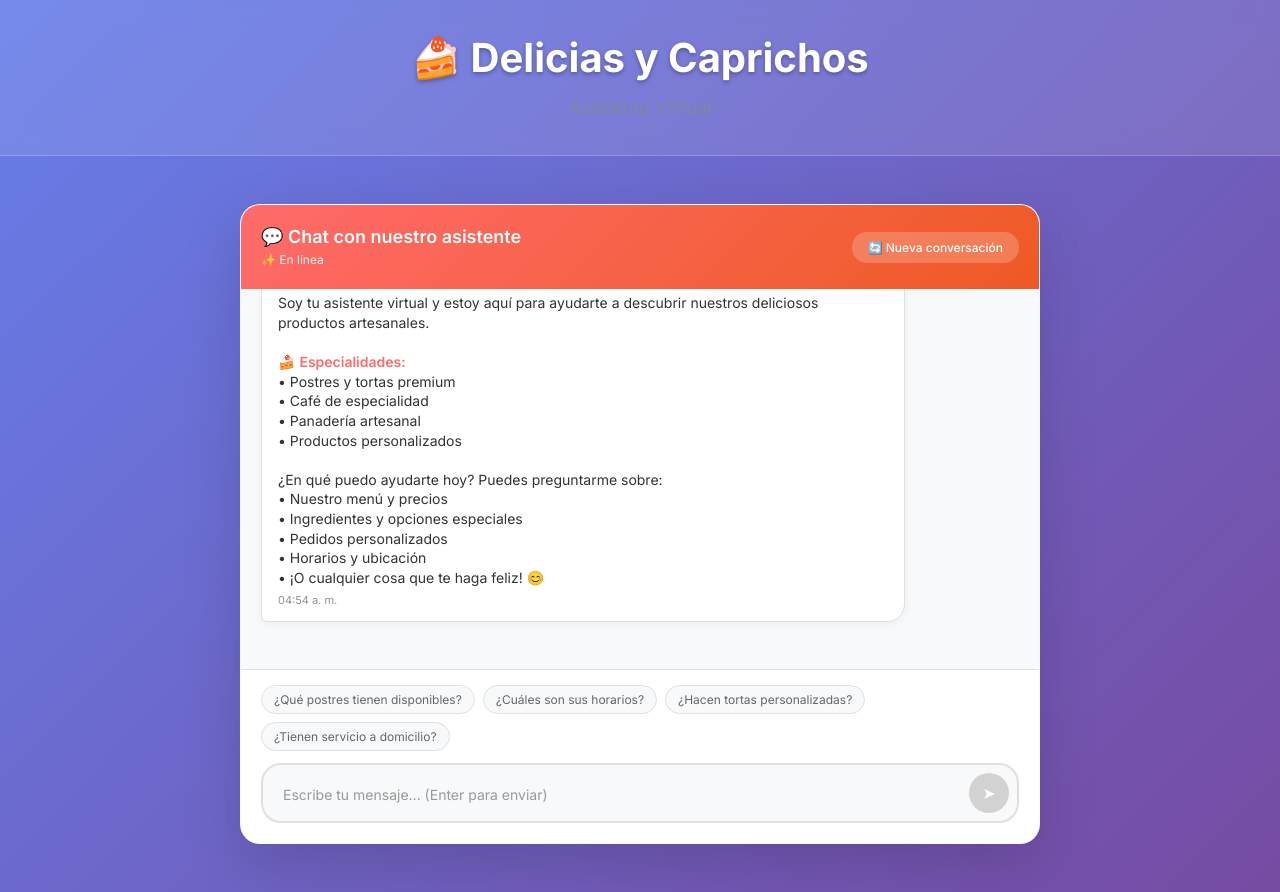
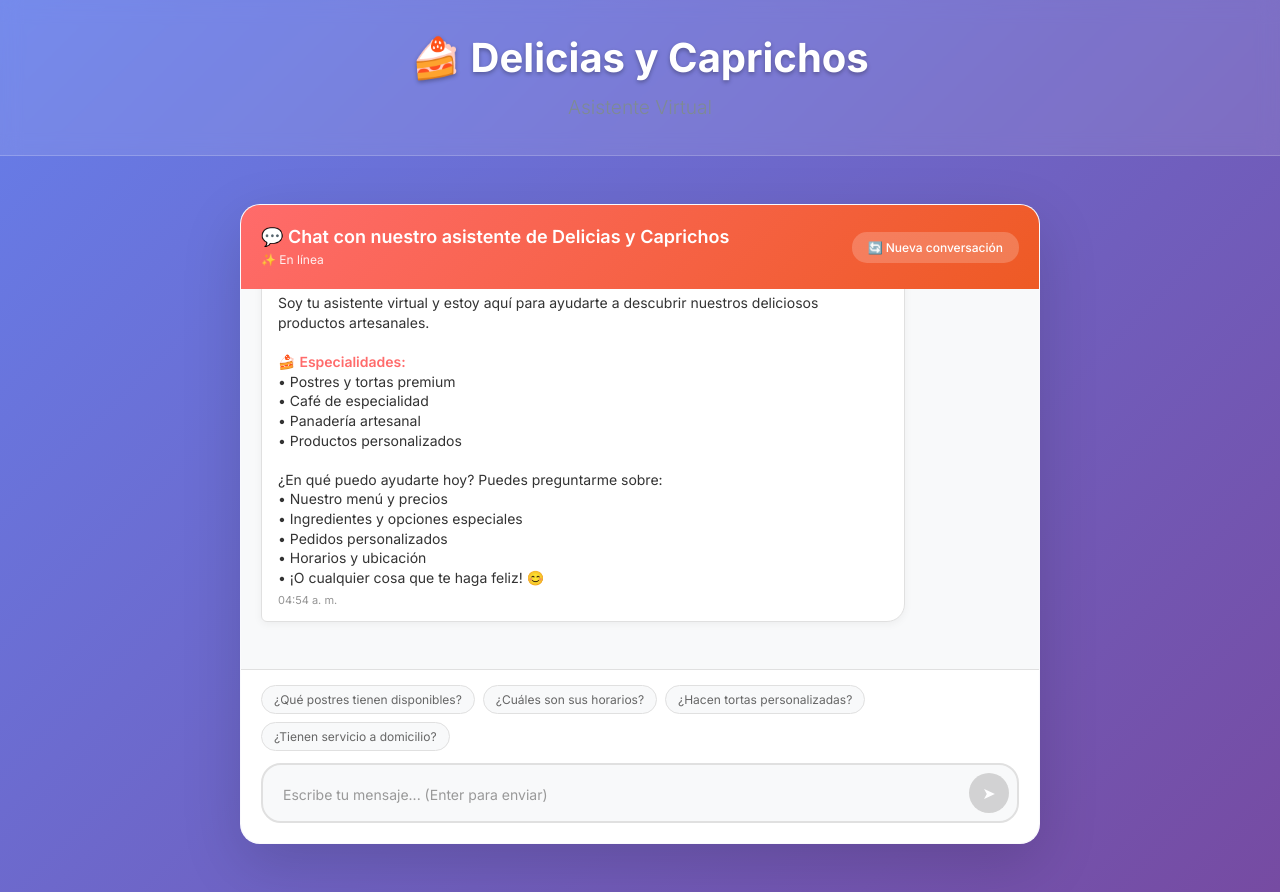
Before and after one commit to renzohm/chatbot-dyc, a React (Vite) app: page / in a window 1280 px wide. Built offline with nearby package versions, Linux system fonts and the light colour scheme; no server answers.

Commit message:
Actualizar título del asistente en el chatbot para mayor claridad

```diff
--- a/src/components/ChatBot.jsx
+++ b/src/components/ChatBot.jsx
@@ -101,7 +101,7 @@ const ChatBot = () => {
     <div className="chatbot-main-container">
       <div className="chatbot-header">
         <div className="chatbot-title">
-          <h3>💬 Chat con nuestro asistente</h3>
+          <h3>💬 Chat con nuestro asistente de Delicias y Caprichos</h3>
           <span className="chatbot-status">✨ En línea</span>
         </div>
         <div className="chatbot-actions">
```
